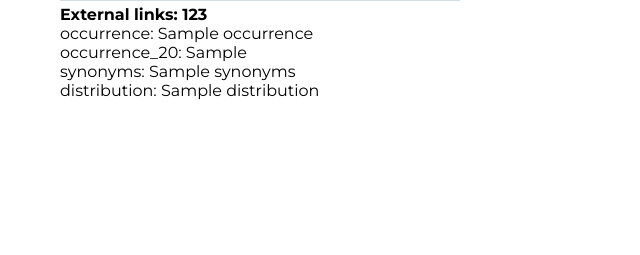
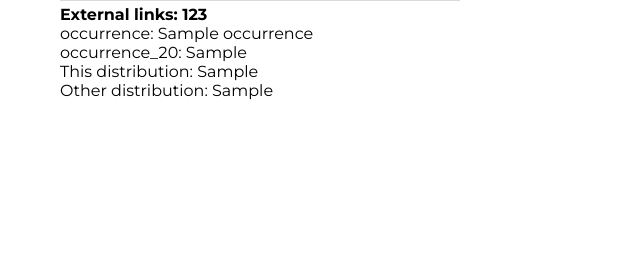
Before and after one commit to USB-am/QualifyingWork, a Django app: template templates/analysis/information.html in a window 1280 px wide. Shown: the part 468-723 px from the top of the page, without its empty margins (0-640 px from the left). Run offline with Django 3.2, Linux system fonts and the light colour scheme; the template is opened without the code that fills it: most values are stand-ins (such as "Sample title", 1, 10 or a date in 2020); grey boxes marked "Sample" are stand-in pictures; some libraries are stand-ins or nearby versions.

Commit message:
Updated text_analyzer

```diff
--- a/logics/__init__.py
+++ b/logics/__init__.py
@@ -16,7 +16,6 @@ class Page:
 		self.favicon = Favicon(self.url)
 		self.meta = Meta(self.url)
 		self.text = TextAnalyzer(self)
-		self.synonyms = get_synonyms('привет')
 
 	def __str__(self):
 		return f'<Page url={self.url}>'
--- a/logics/analyzer/text_analyze.py
+++ b/logics/analyzer/text_analyze.py
@@ -73,7 +73,6 @@ class Request:
 	partian: int
 
 	def __str__(self):
-		# return f'<Request "{self.request}">'
 		return f'<Request ({id(self)})>\nrequest: {self.request}\n' + \
 			f'clean: {self.clean}\npartian: {self.partian}\n'
 
@@ -115,10 +114,11 @@ class TextAnalyzer:
 		html = TextParser.get_html(self.page.url)
 		self.soup = bs(html, 'html.parser')
 
-		test_request = 'Hello, world!'
+		test_request = ' Fire department'
 		self.occurrence = self.get_occurrence_request(test_request)
 		self.occurrence_20 = self.get_first_occurrence_request(test_request)
 		self.distribution = self.even_distribution(test_request)
+		self.this_dist, self.other_dist = self.even_distribution(test_request)
 
 	def get_occurrence_request(self, request: str) -> bool:
 		'''
@@ -178,4 +178,4 @@ class TextAnalyzer:
 
 		print(f'Coeff = {coeff}')
 
-		return 'even_distribution'
+		return this_mean, top_1_mean
--- a/templates/analysis/information.html
+++ b/templates/analysis/information.html
@@ -38,8 +38,8 @@
 		<div class="text-analyzer container">
 			<p>occurrence: {{ data.text.occurrence }}</p>
 			<p>occurrence_20: {{ data.text.occurrence_20 }}</p>
-			<p>synonyms: {{ data.synonyms }}</p>
-			<p>distribution: {{ data.text.distribution }}</p>
+			<p>This distribution: {{ data.text.this_dist }}</p>
+			<p>Other distribution: {{ data.text.other_dist }}</p>
 		</div>
 	</div>
 {% endblock %}
```
